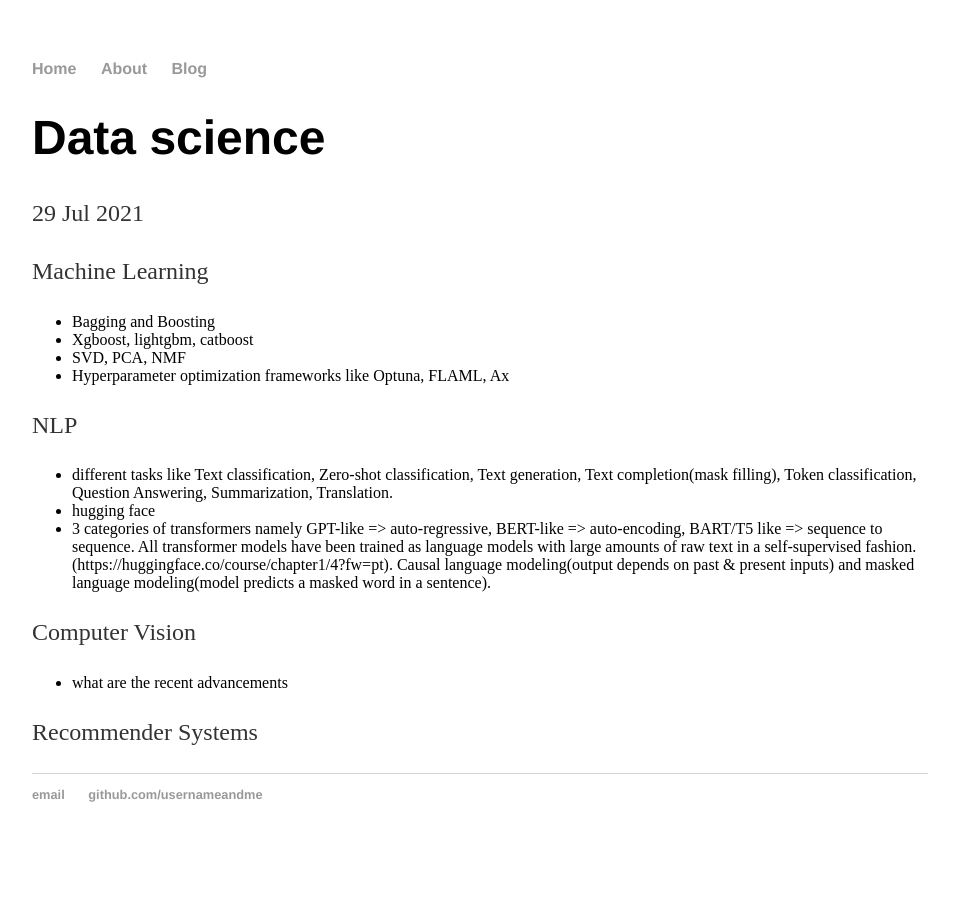
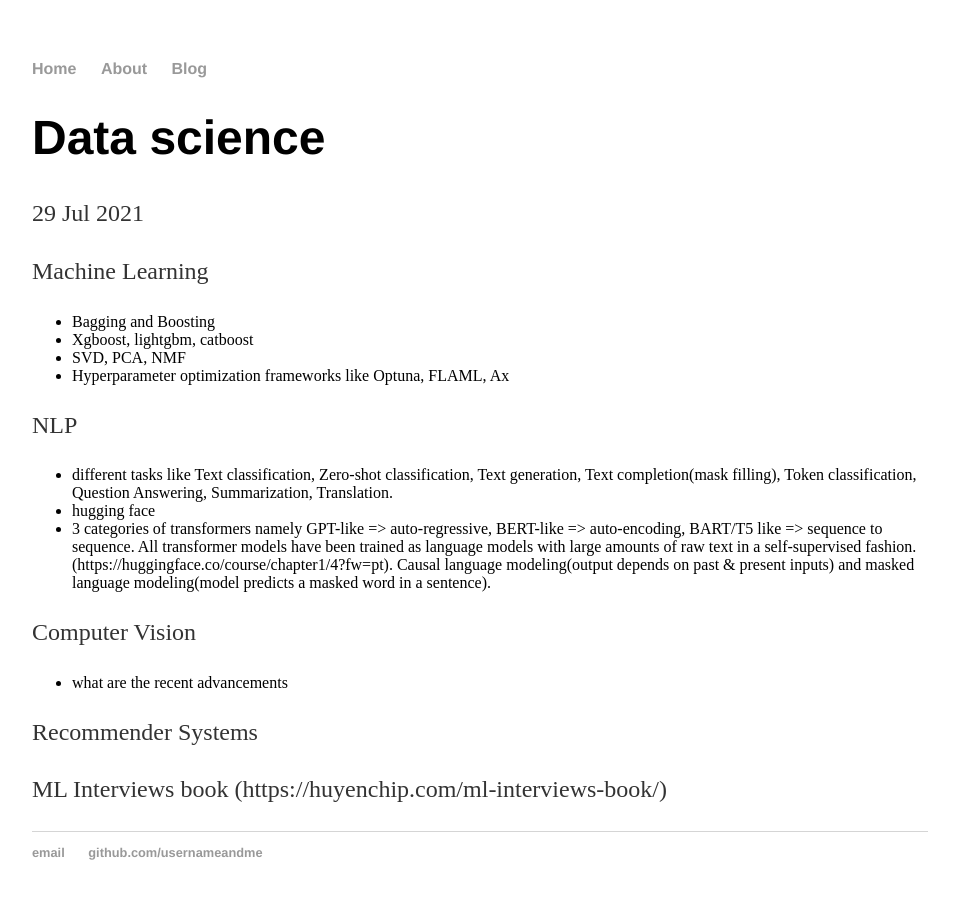
Before and after one commit to mkmohangb/usernameandme.github.io, a Jekyll site: the page built from _posts/2021-07-29-data science.md, in a window 1280 px wide. Shown: the whole page, without its empty margins (160-1119 px from the left). Built offline with Jekyll 4.4.1, drawn with Linux system fonts in a browser that asks for light colours.

Commit message:
Update 2021-07-29-data science.md

```diff
--- a/_posts/2021-07-29-data science.md
+++ b/_posts/2021-07-29-data science.md
@@ -19,3 +19,5 @@ Computer Vision
 - what are the recent advancements
 
 Recommender Systems
+
+ML Interviews book (https://huyenchip.com/ml-interviews-book/)
```
